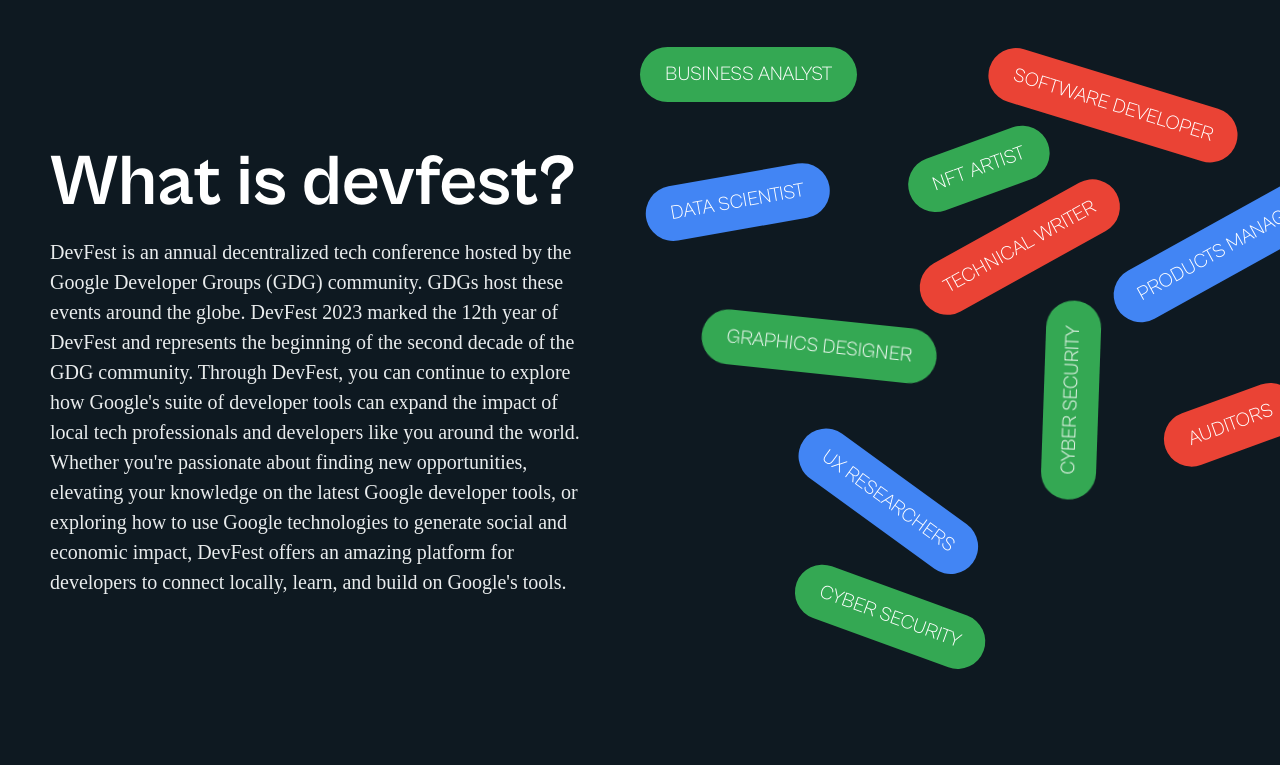
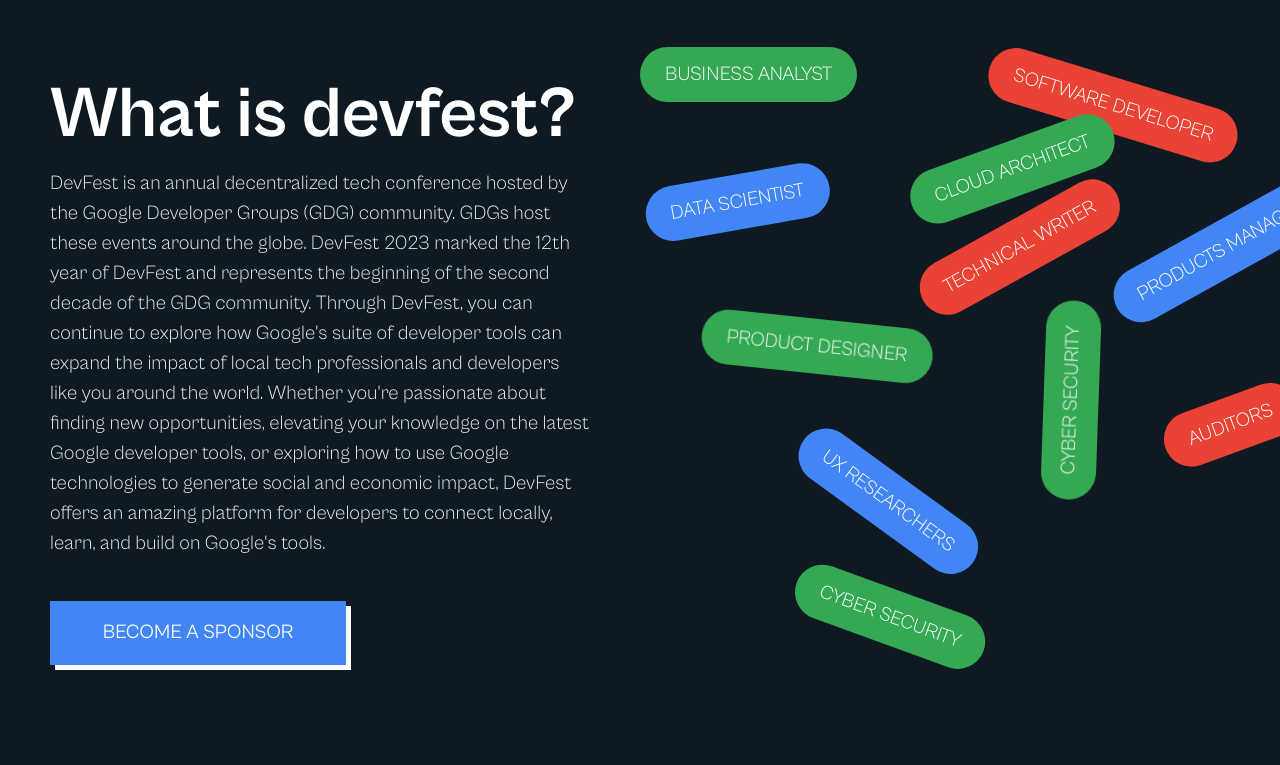
Before and after one commit to gdg-ibadan01/devfest-ibadan-2023, a Next.js app: page / in a window 1280 px wide. Shown: the part 1040-1805 px from the top of the page. Built offline with nearby package versions, Linux system fonts and the light colour scheme.

Commit message:
Add Button component

```diff
--- a/src/app/component/About/index.tsx
+++ b/src/app/component/About/index.tsx
@@ -2,6 +2,7 @@
 import { useEffect, useState } from "react";
 import Pills from "../Pills";
 import Styles from "./styles.module.scss";
+import Button from "../Button";
 
 const colorVariables = ["--primary", "--warning", "--success", "--danger"];
 
@@ -9,10 +10,10 @@
   "BUSINESS ANALYST",
   "DATA SCIENTIST",
   "SOFTWARE DEVELOPER",
-  "NFT ARTIST",
+  "CLOUD ARCHITECT",
   "PRODUCTS MANAGERS",
   "TECHNICAL WRITER",
-  "GRAPHICS DESIGNER",
+  "PRODUCT DESIGNER",
   "CYBER SECURITY",
   "AUDITORS",
   "UX RESEARCHERS",
@@ -48,6 +49,7 @@
           and economic impact, DevFest offers an amazing platform for developers
           to connect locally, learn, and build on Google's tools.
         </p>
+        <Button>Become a Sponsor</Button>
       </section>
       <section className={Styles["container__pills"]}>
         {skills.map((data, idx) => (
--- a/src/app/component/About/styles.module.scss
+++ b/src/app/component/About/styles.module.scss
@@ -37,11 +37,10 @@
       }
     }
     p {
-      //   text-align: justify;
       line-height: 1.5;
-      font-family: var(--font-cabinet-grotesk);
       color: var(--light-gray);
       font-weight: 100;
+      margin-bottom: 2rem;
     }
   }
 
--- /dev/null
+++ b/src/app/component/Button/index.tsx
@@ -0,0 +1,24 @@
+import { FC, ReactNode, ButtonHTMLAttributes } from "react";
+import Styles from "./styles.module.scss";
+
+interface iButton extends ButtonHTMLAttributes<HTMLButtonElement> {
+  children: string | ReactNode;
+  bgColor?: string;
+}
+
+const Button: FC<iButton> = ({ children, bgColor, ...props }) => {
+  return (
+    <div className={Styles.container}>
+      <button
+        {...props}
+        className={Styles.button}
+        style={{ backgroundColor: bgColor }}
+      >
+        {children}
+      </button>
+      <span></span>
+    </div>
+  );
+};
+
+export default Button;
--- /dev/null
+++ b/src/app/component/Button/styles.module.scss
@@ -0,0 +1,38 @@
+.container {
+  width: 296px;
+  height: 64px;
+  position: relative;
+
+  @media screen and (max-width: 640px) {
+    width: 100%;
+  }
+
+  span {
+    position: absolute;
+    top: 5px;
+    left: 5px;
+    right: 0;
+    bottom: 0;
+    width: inherit;
+    background-color: var(--white);
+    height: inherit;
+  }
+}
+.button {
+  width: 100%;
+  height: 100%;
+  max-height: auto;
+  cursor: pointer;
+  border: none;
+  padding: 10px 20px;
+  transition: all 100ms ease-in-out;
+  background-color: var(--primary);
+  text-transform: uppercase;
+  color: var(--white);
+  position: relative;
+  z-index: 100000;
+  &:disabled {
+    opacity: 0.5;
+    cursor: not-allowed;
+  }
+}
--- a/src/app/component/EventDate/styles.module.scss
+++ b/src/app/component/EventDate/styles.module.scss
@@ -2,7 +2,6 @@
   width: auto;
   height: auto;
   overflow: auto;
-  //   background-color: var(--primary);
 }
 
 .wrapper {
```
